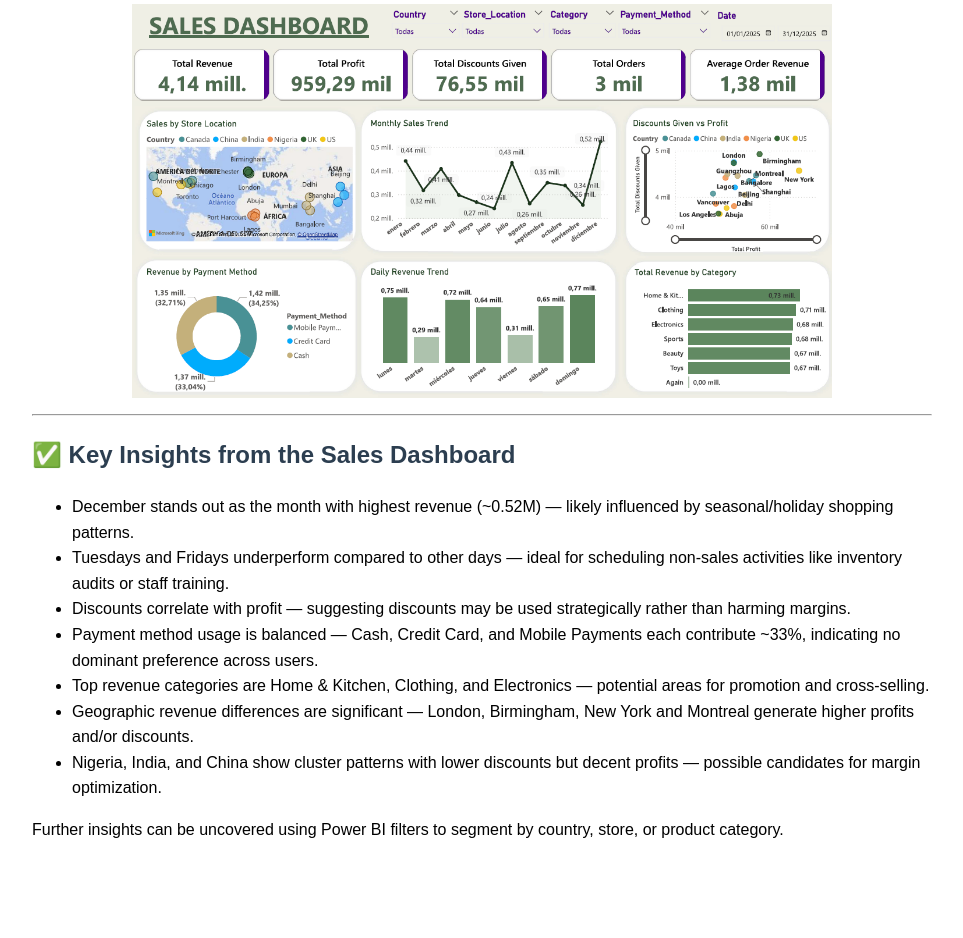
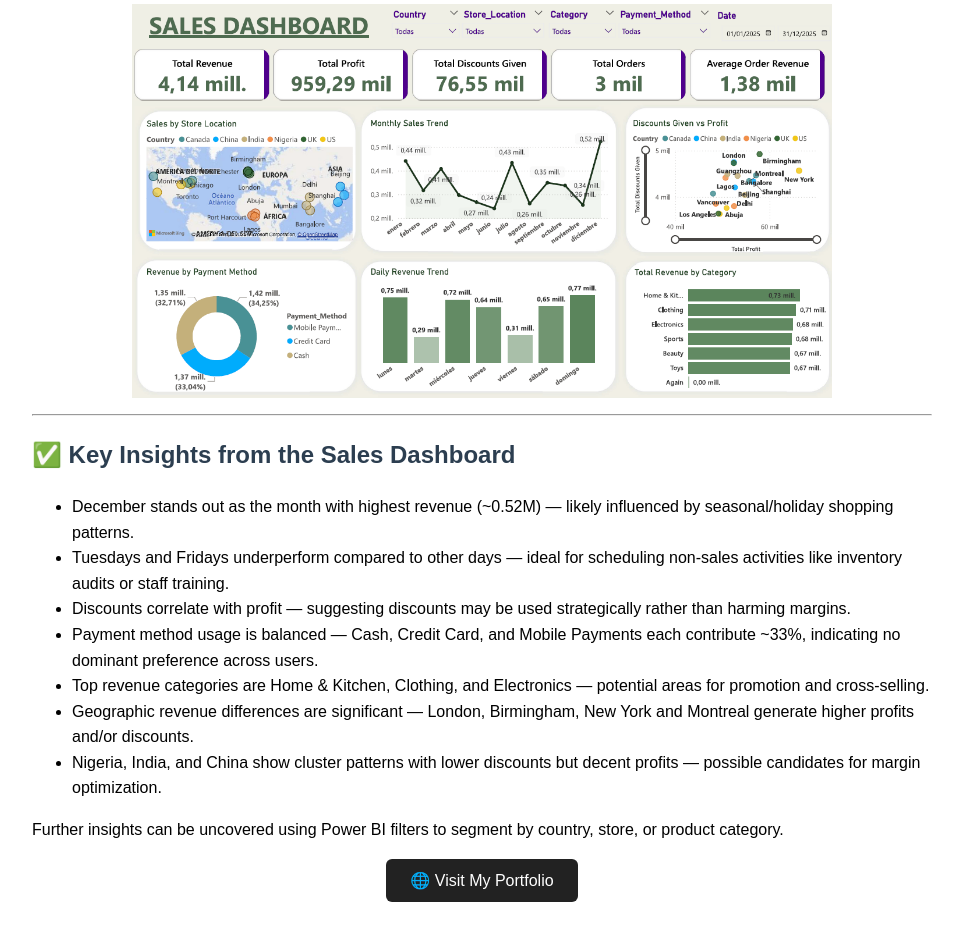
Before and after one commit to jaimeramosr/SQL_-_PowerBI_Sales_Project, a plain HTML site: page index.html in a window 1280 px wide. Shown: the part 3237-4175 px from the top of the page, without its empty margins (158-1121 px from the left). Before the commit the page ends 4116 px from the top, so only its background shows below. Drawn offline with Linux system fonts and the light colour scheme.

Commit message:
Add files via upload

```diff
--- a/index.html
+++ b/index.html
@@ -157,5 +157,21 @@ UPDATE sales_data2 SET Profit = Total_Revenue - (Cost_Price * Quantity_Purchased
 
 <p>Further insights can be uncovered using Power BI filters to segment by country, store, or product category.</p>
 
+<p align="center">
+    <a href="https://jaimeramosr.github.io/Portfolio/" target="_blank">
+      <button style="
+        background-color: #222;
+        color: white;
+        border: none;
+        padding: 12px 24px;
+        font-size: 16px;
+        border-radius: 6px;
+        cursor: pointer;
+        transition: 0.3s;">
+        🌐 Visit My Portfolio
+      </button>
+    </a>
+  </p>
+
 </body>
 </html>
```
